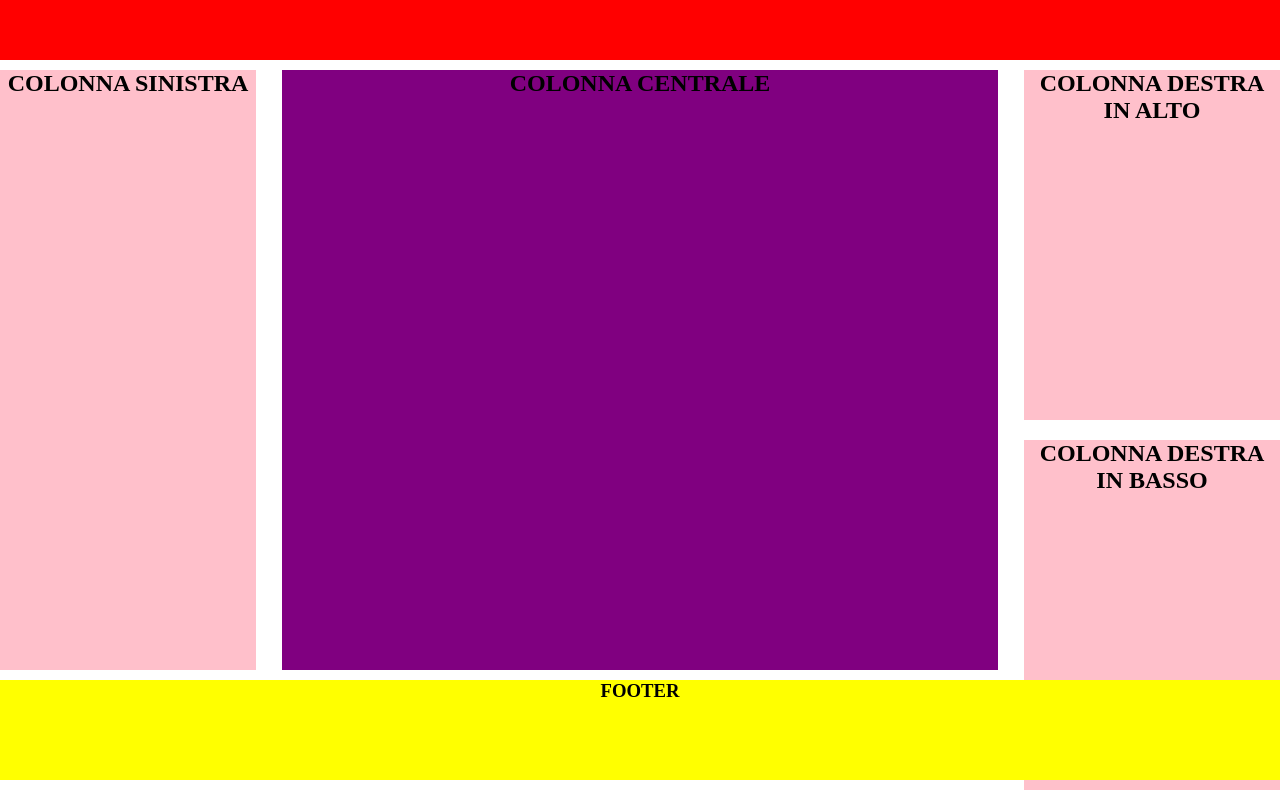
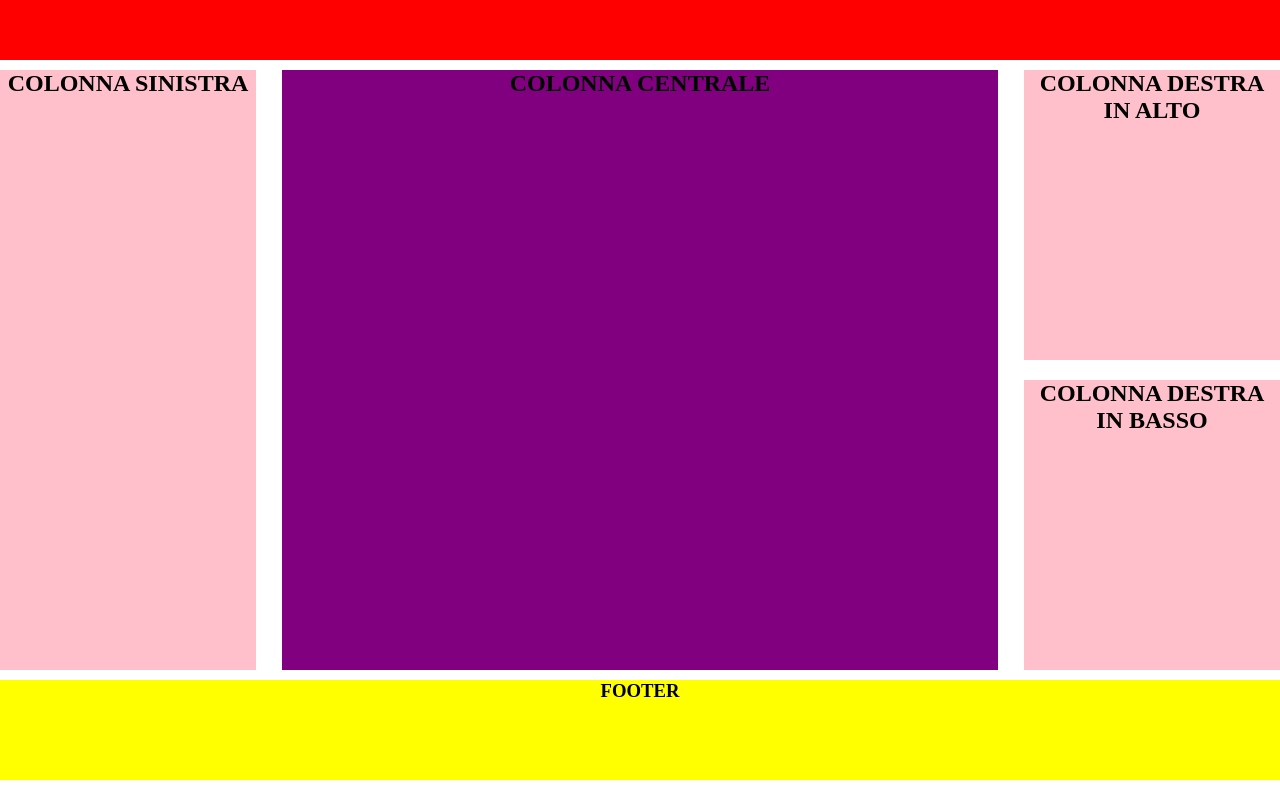
Before and after one commit to Andryx94/htmlcss-struttura-wp, a plain HTML site: page index.html in a window 1280 px wide. Shown: the part 40-830 px from the top of the page. Drawn offline with Linux system fonts and the light colour scheme.

Commit message:
Versione 1.0
Sostituito lista con div e sistemato altezze

```diff
--- a/css/style.css
+++ b/css/style.css
@@ -43,14 +43,14 @@ main:after {
 }
 
 
-.right li{
+.right div {
   background-color: pink;
   width: 100%;
-  height: 350px;
+  height: 290px;
   list-style-type: none;
 }
 
-.right li:first-child {
+.right :first-child {
   margin-bottom: 20px;
 }
 /* fine main */
--- a/index.html
+++ b/index.html
@@ -26,15 +26,13 @@
 
       <!-- Terza colonna -->
       <div class="column right">
-        <ul>
-          <li>
-            <h2>COLONNA DESTRA IN ALTO</h2>
-          </li>
+        <div>
+          <h2>COLONNA DESTRA IN ALTO</h2>
+        </div>
 
-          <li>
-            <h2>COLONNA DESTRA IN BASSO</h2>
-          </li>
-        </ul>
+        <div>
+          <h2>COLONNA DESTRA IN BASSO</h2>
+        </div>
       </div>
       <!-- fine terza colonna -->
     </main>
```
